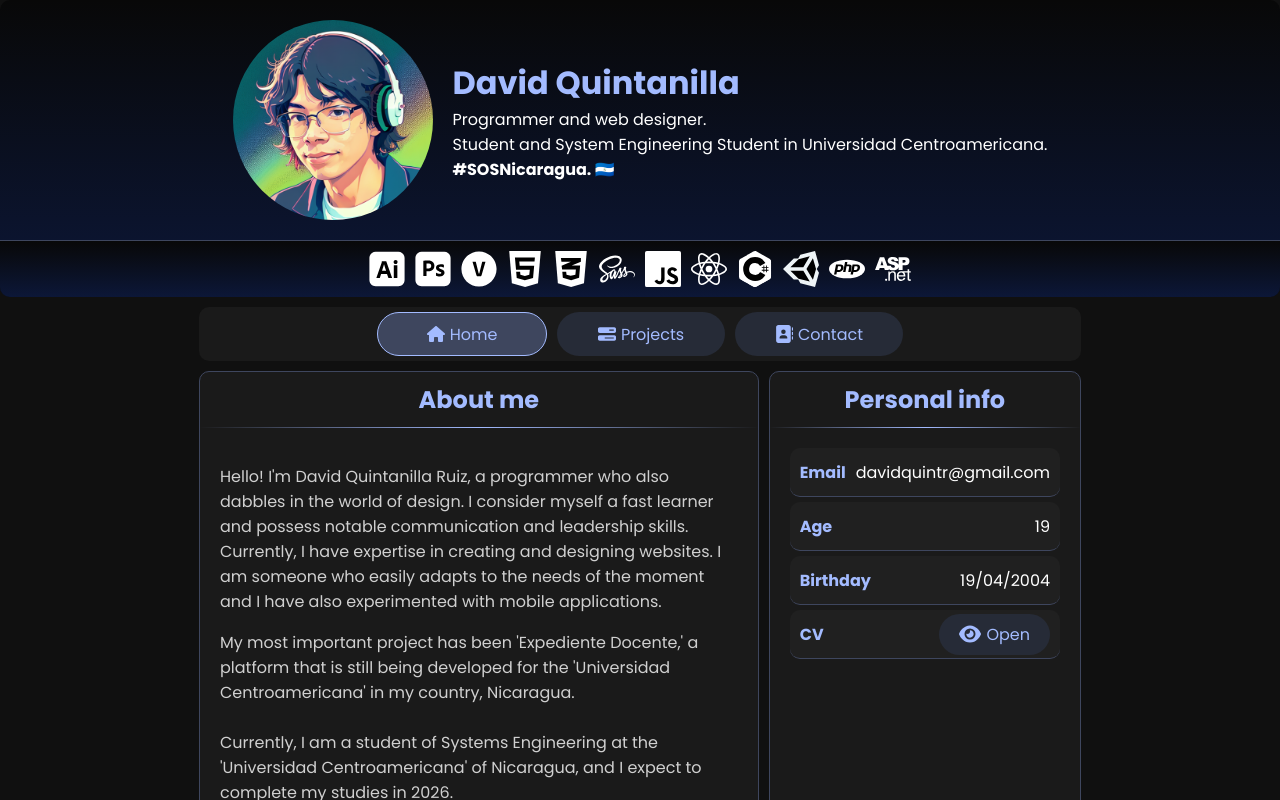
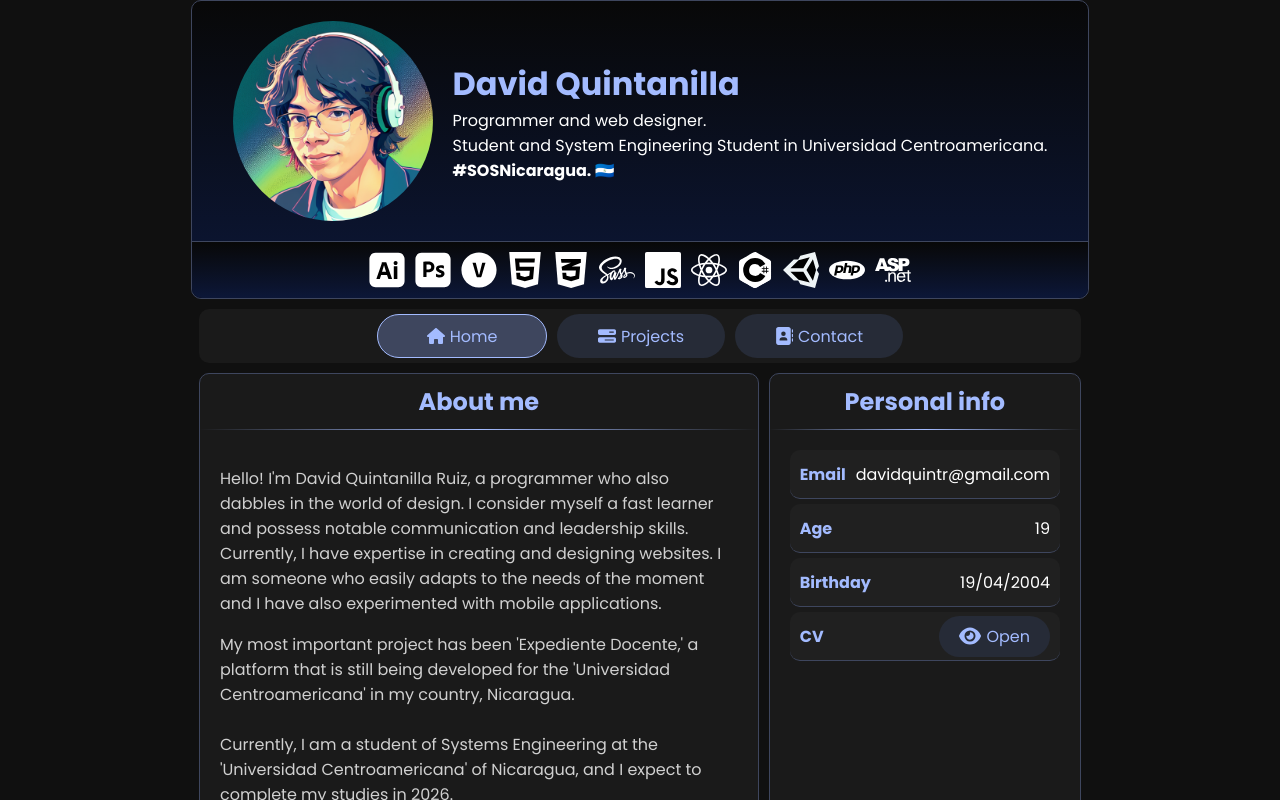
Before and after one commit to davidquintr/portfolio, a Next.js app: page / in a window 1280 px wide. Shown: the top 800 px of the page. Built offline with nearby package versions, Linux system fonts and the light colour scheme.

Commit message:
readygit add .!

```diff
--- a/pages/_document.tsx
+++ b/pages/_document.tsx
@@ -9,7 +9,9 @@ export default function Document() {
         <link rel="shortcut icon" href='./icon.svg'></link>
       </Head>
       <body>
-        <PersonInit></PersonInit>
+        <div className='person-init'>
+          <PersonInit></PersonInit>
+        </div>
         <Main />
         <Footer></Footer>
         <NextScript />
--- a/pages/assets/json/technologies.json
+++ b/pages/assets/json/technologies.json
@@ -93,7 +93,7 @@
     {
         "dim": "java",
         "alt": "Java",
-        "url":"/tech/java.svg",
+        "url":"./tech/java.svg",
         "show": "false"
     },
     {
--- a/pages/scss/person_init.scss
+++ b/pages/scss/person_init.scss
@@ -78,9 +78,10 @@
     &-person{
         background-color: rgb(8, 8, 8);
         background-image: $linear-gradient-bg;
-        width: 100%;
+        border: 1px solid $color-blue;
         display: flex;
         flex-direction: column;
+        padding-inline: 30%;
         padding: 0;
         border-radius: $br-default;
         grid-area: first;
@@ -158,3 +159,9 @@
         grid-area: two;
     }
 }
+
+
+.person-init{
+    display: flex;
+    justify-content: center;
+}
```
